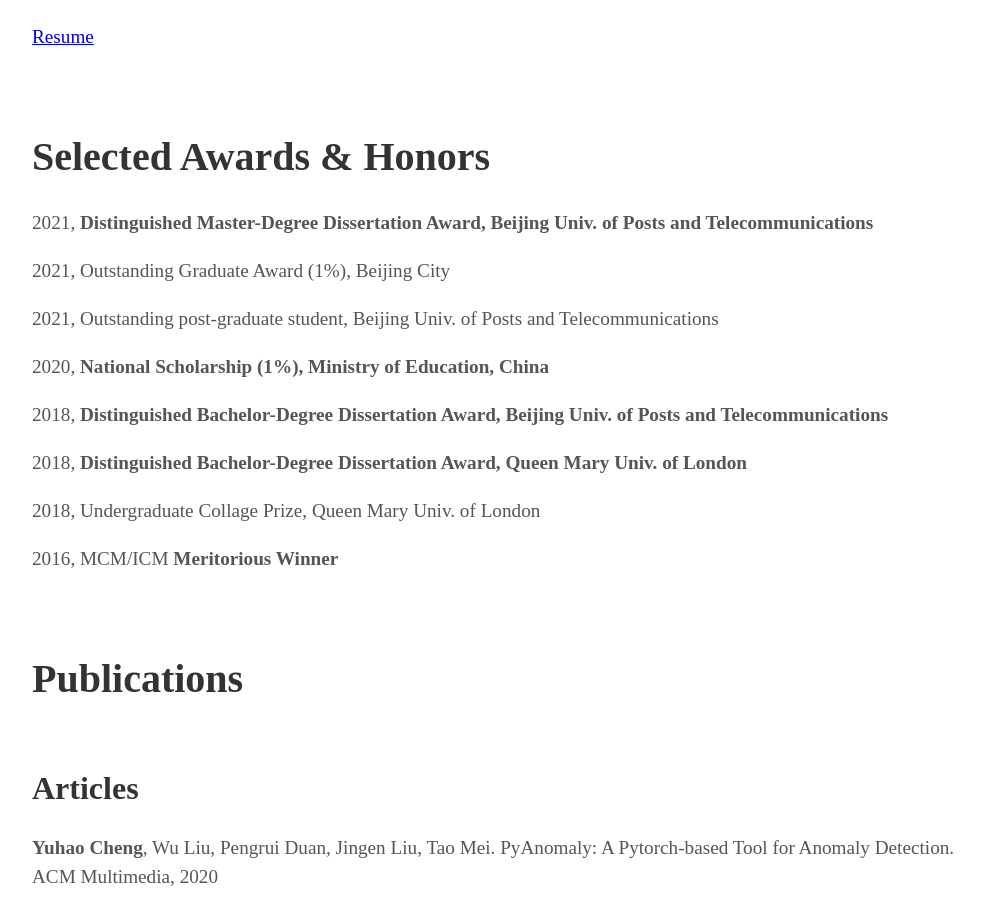
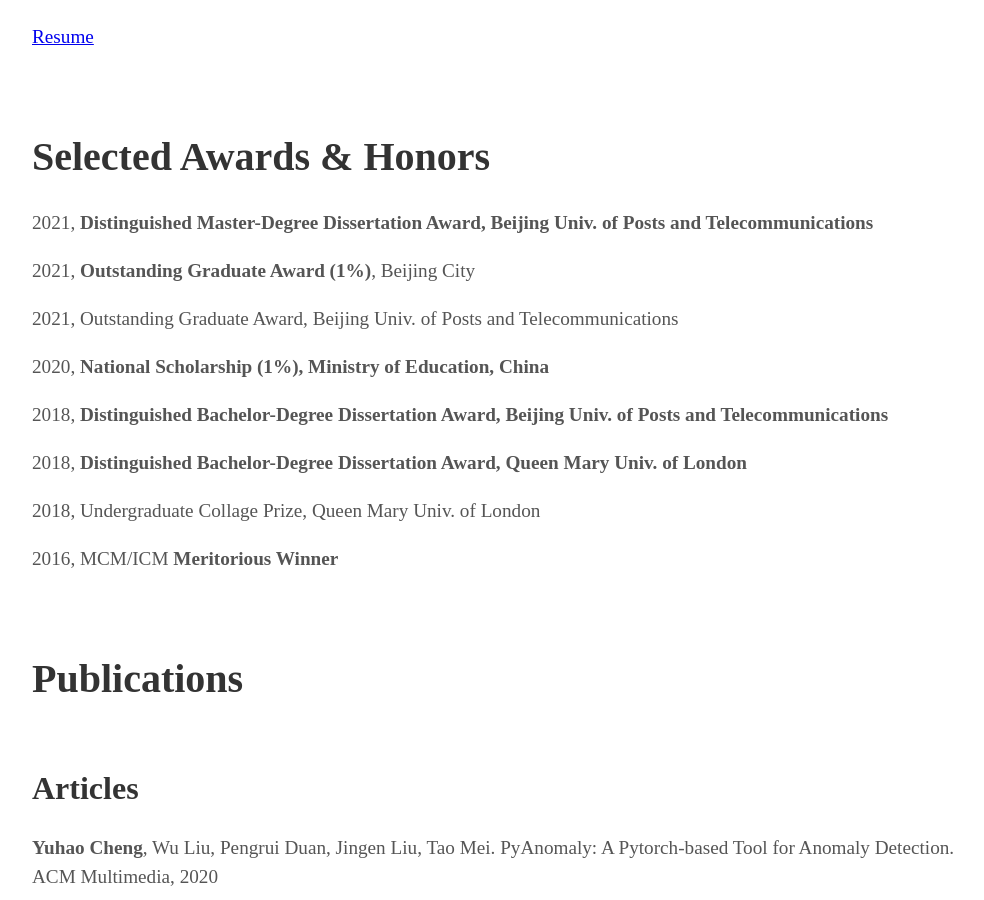
Before and after one commit to YuhaoCheng/yuhaocheng.github.io, a Jekyll site: the page built from index.html, in a window 1280 px wide and 900 px high, scrolled down 1139 px. Shown: the whole window, without its empty margins (128-1112 px from the left). Built offline with Jekyll 4.4.1, drawn with Linux system fonts in a browser that asks for light colours; some web fonts are replaced.

Commit message:
Update awards.html

```diff
--- a/_includes/awards.html
+++ b/_includes/awards.html
@@ -2,8 +2,8 @@
     <h1>Selected Awards & Honors</h1>
     <div>
         <p>2021, <strong>Distinguished Master-Degree Dissertation Award, Beijing Univ. of Posts and Telecommunications</strong></p>
-        <p>2021, Outstanding Graduate Award (1%), Beijing City</p>
-        <p>2021, Outstanding post-graduate student, Beijing Univ. of Posts and Telecommunications</p>
+        <p>2021, <strong>Outstanding Graduate Award (1%)</strong>, Beijing City</p>
+        <p>2021, Outstanding Graduate Award, Beijing Univ. of Posts and Telecommunications</p>
         <p>2020, <strong>National Scholarship (1%), Ministry of Education, China</strong></p>
         <p>2018, <strong>Distinguished Bachelor-Degree Dissertation Award, Beijing Univ. of Posts and Telecommunications</strong><br/></p>
         <p>2018, <strong>Distinguished Bachelor-Degree Dissertation Award, Queen Mary Univ. of London</strong><br/></p>
```
